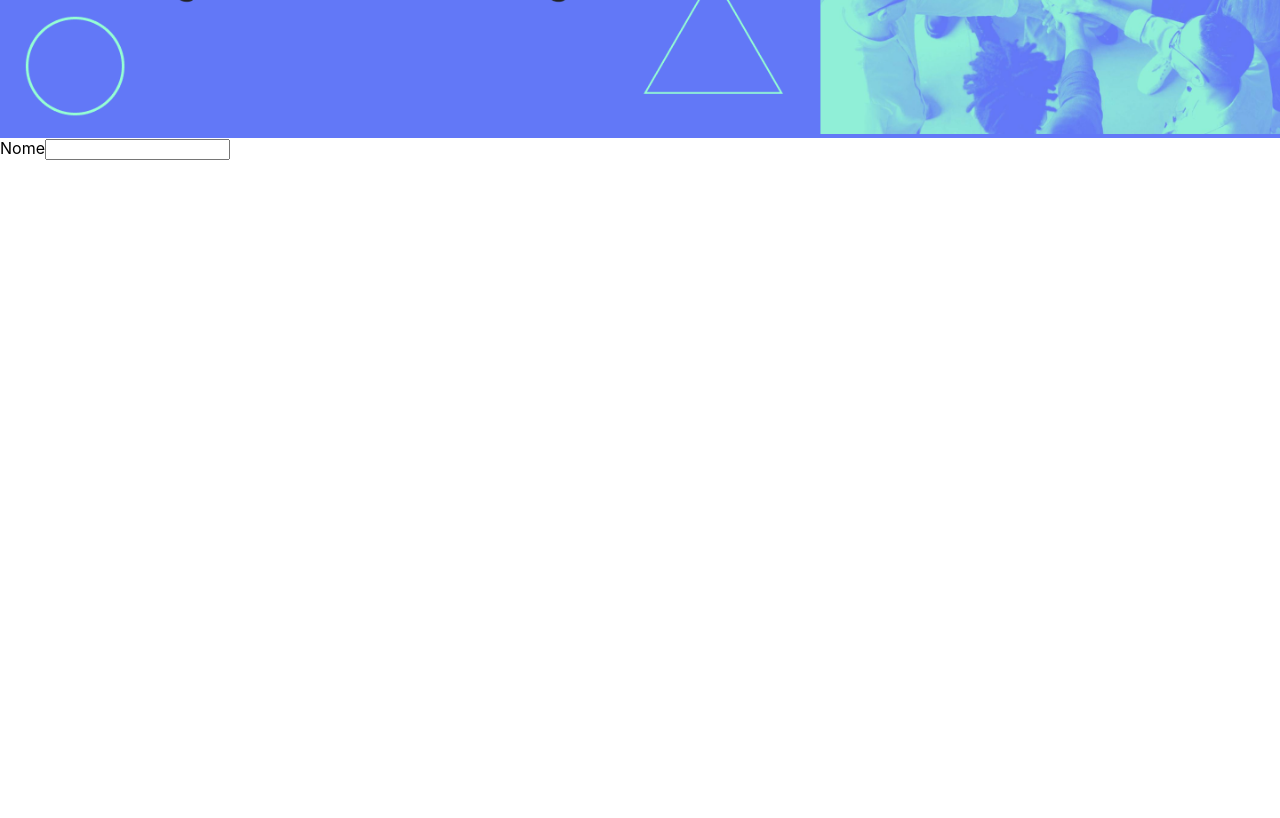
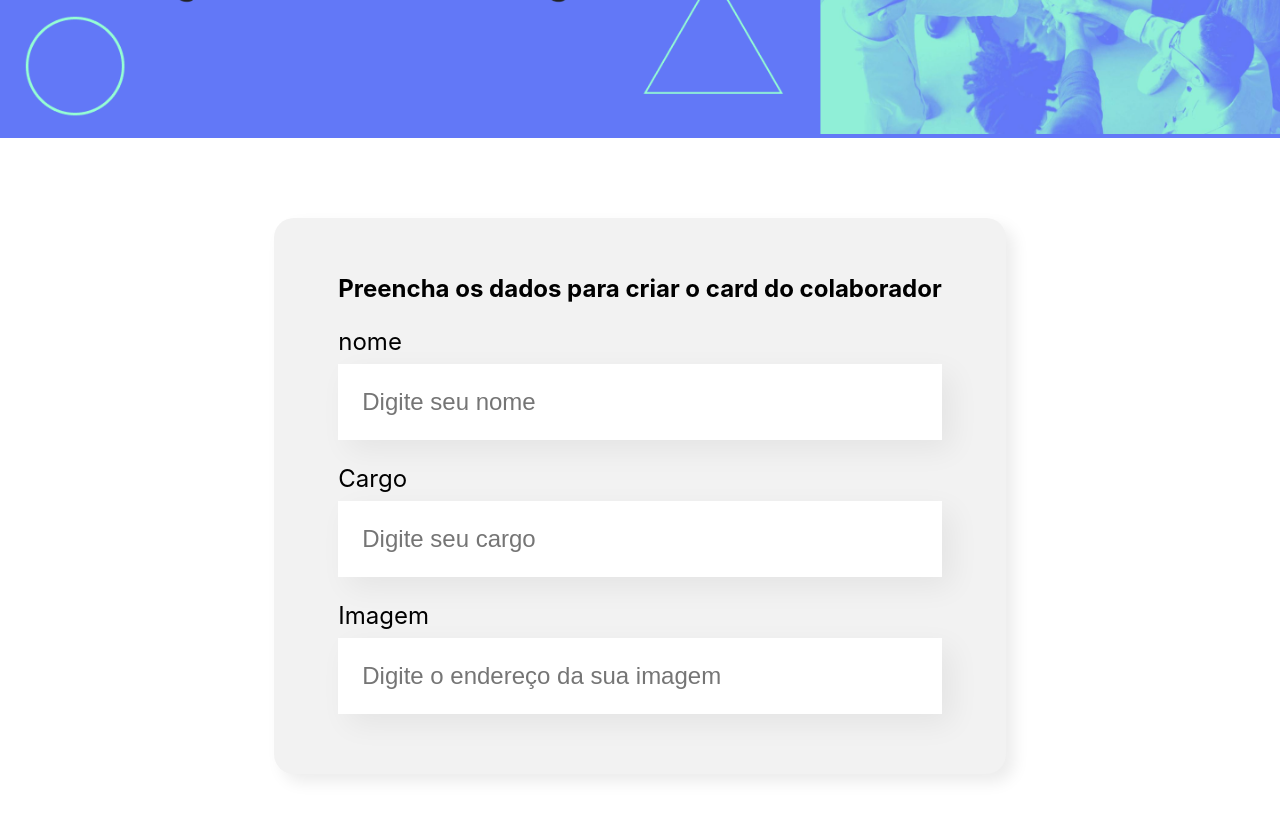
Before and after one commit to devjuanmarcos/Formacao-alura-Explore-React-com-JavaScript, a React (Create React App) app in the folder organo/: page / in a window 1280 px wide. Shown: the part 360-1178 px from the top of the page. Before the commit the page ends 800 px from the top, so only its background shows below. Built offline with nearby package versions, Linux system fonts and the light colour scheme.

Commit message:
biblioteca declarativa e componentes finalizados

```diff
--- a/organo/src/App.js
+++ b/organo/src/App.js
@@ -1,11 +1,11 @@
 import Banner from "./componentes/Banner";
-import CampoTexto from "./componentes/CampoTexto";
+import Formulario from "./componentes/Formulario";
 
 function App() {
   return (
     <div className="App">
       <Banner />
-      <CampoTexto />
+      <Formulario />
     </div>
   );
 }
--- a/organo/src/componentes/CampoTexto/CampoTexto.css
+++ b/organo/src/componentes/CampoTexto/CampoTexto.css
@@ -0,0 +1,19 @@
+.campo-texto{
+    margin: 24px 0;
+}
+
+.campo-texto label {
+    display: block;
+    margin-bottom: 8px;
+    font-size: 24px;
+}
+
+.campo-texto input{
+    background-color: #fff;
+    box-shadow: 10px 10px 30px rgba(0,0,0, 0.06);
+    width: 100%;
+    border: none;
+    font-size: 24px;
+    padding: 24px;
+    box-sizing: border-box;
+}
--- a/organo/src/componentes/CampoTexto/index.js
+++ b/organo/src/componentes/CampoTexto/index.js
@@ -1,8 +1,10 @@
-const CampoTexto = () => {
+import "./CampoTexto.css";
+
+const CampoTexto = (props) => {
   return (
-    <div>
-      <label>Nome</label>
-      <input />
+    <div className="campo-texto">
+      <label>{props.label}</label>
+      <input placeholder={props.placeholder} />
     </div>
   );
 };
--- /dev/null
+++ b/organo/src/componentes/Formulario/Formulario.css
@@ -0,0 +1,14 @@
+.formulario {
+    display: flex;
+    justify-content: center;
+    margin: 80px 0;
+
+}
+
+.formulario form{
+    max-width: 80%;
+    background-color: #F2F2F2;
+    border-radius: 20px;
+    padding: 36px 64px;
+    box-shadow: 8px 8px 16px rgba(0,0,0, 0.08);
+}
--- /dev/null
+++ b/organo/src/componentes/Formulario/index.js
@@ -0,0 +1,20 @@
+import "./Formulario.css";
+import CampoTexto from "../CampoTexto";
+
+const Formulario = () => {
+  return (
+    <section className="formulario">
+      <form>
+        <h2>Preencha os dados para criar o card do colaborador</h2>
+
+        <CampoTexto label="nome" placeholder="Digite seu nome" />
+        <CampoTexto label="Cargo" placeholder="Digite seu cargo" />
+        <CampoTexto
+          label="Imagem"
+          placeholder="Digite o endereço da sua imagem"
+        />
+      </form>
+    </section>
+  );
+};
+export default Formulario;
```
